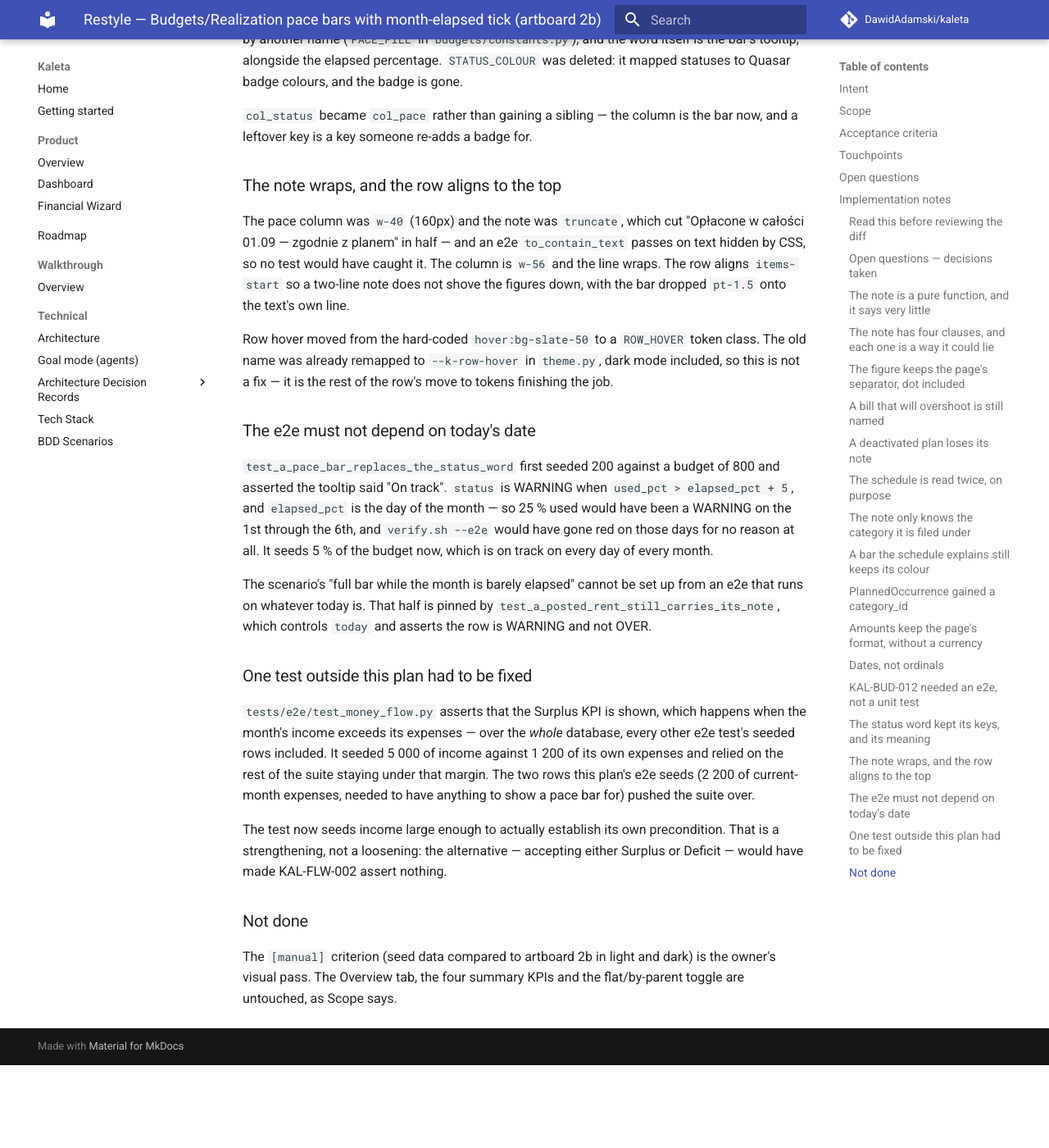
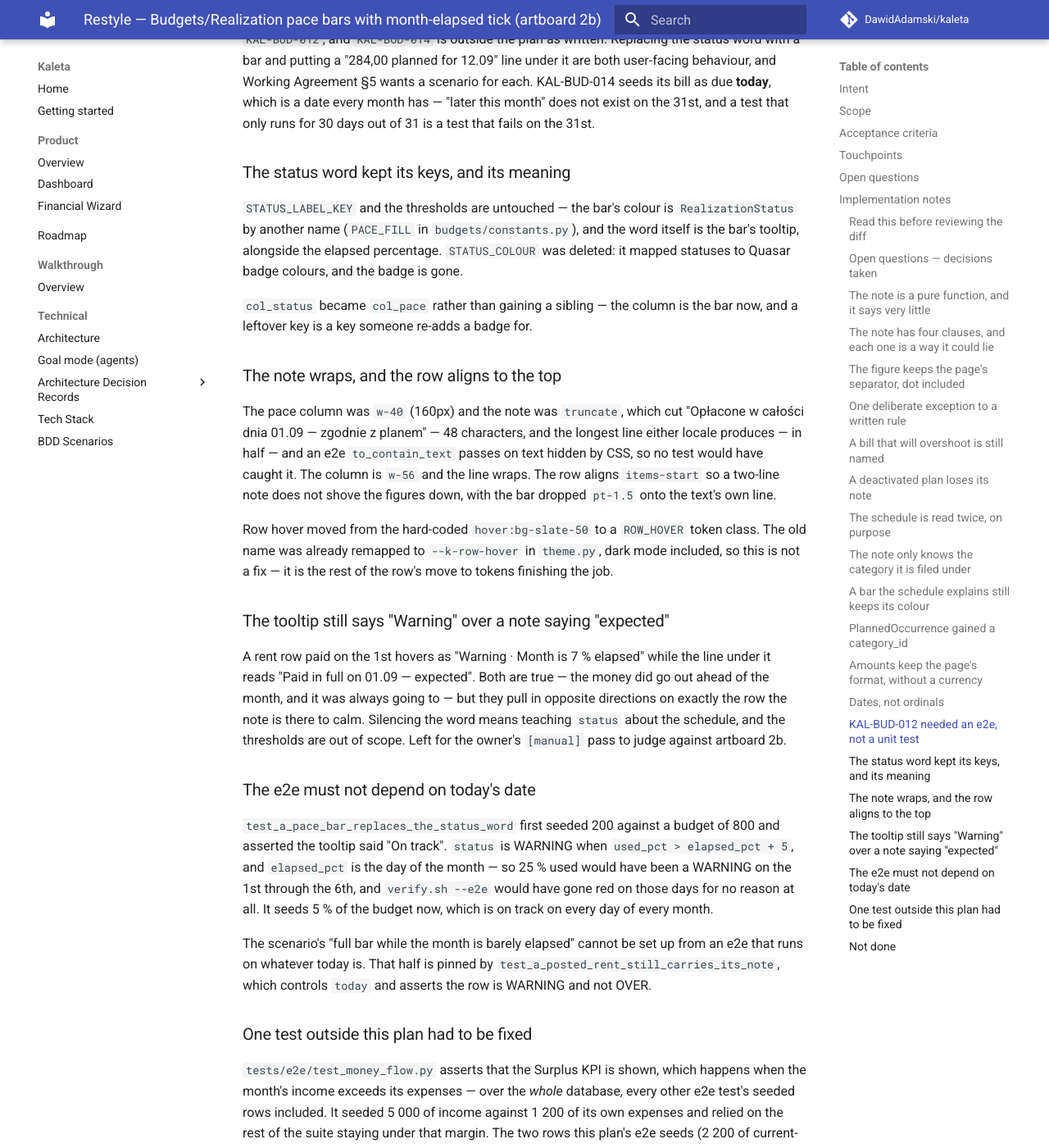
Before and after one commit to DawidAdamski/kaleta, an MkDocs documentation site: the page built from docs/plans/restyle-budgets-pace-bars.md, in a window 1280 px wide and 1400 px high, scrolled down 6120 px. Shown: the whole window at 82% size. Built offline with MkDocs 1.6.1 and Material for MkDocs 9.7.7, drawn with Linux system fonts in a browser that asks for light colours; comment, search, counter and statistics services are not loaded; before the commit the page ends 7419 px from its top, so only the background shows below that; some of the changed text lies outside the part shown.

Commit message:
docs(plans): record the rule this plan breaks, and why
A bare ValueError in a service is against AGENTS.md. The reason it is
here — a note built wrong is a bug, not a domain failure, and
ValidationError would have shown the user a sentence about note
internals — was only in a code comment, which is not where the next
reviewer looks before correcting it back.

Also notes the tooltip that still says "Warning" over a line saying
"expected", for the owner's visual pass, and quotes the Polish line at
its real length — the one the column was widened to hold.

Co-Authored-By: Claude Opus 5 (1M context) <noreply@anthropic.com>
Claude-Session: https://claude.ai/code/session_0152AYpRfMD2oD5sjv3sg3qi

```diff
--- a/docs/plans/restyle-budgets-pace-bars.md
+++ b/docs/plans/restyle-budgets-pace-bars.md
@@ -178,6 +178,17 @@ figure on the page does (Planned, Actual, Remaining, and the ledger), so the
 line matches its row rather than inventing a second convention. Locale-aware
 number formatting is an app-wide change, not a change to one 12px line.
 
+### One deliberate exception to a written rule
+
+AGENTS.md says services raise typed exceptions from `kaleta.exceptions` and
+**never** a bare `ValueError`. `RealizationNote.__post_init__` raises one
+anyway, and that is the point: the rule exists so a *domain* failure reaches
+the user as a toast or a 4xx, and a note constructed without its amount is
+not a domain failure — it is a bug in this module. `ValidationError` would
+have put "A planned-on note must carry the amount it names" in front of
+someone looking at their budget. Recorded here so the next reader does not
+correct it back.
+
 ### A bill that will overshoot is still named
 
 "Planned on" fires whenever the row is under budget, including when the
@@ -281,7 +292,8 @@ the bar now, and a leftover key is a key someone re-adds a badge for.
 ### The note wraps, and the row aligns to the top
 
 The pace column was `w-40` (160px) and the note was `truncate`, which cut
-"Opłacone w całości 01.09 — zgodnie z planem" in half — and an e2e
+"Opłacone w całości dnia 01.09 — zgodnie z planem" — 48 characters, and the
+longest line either locale produces — in half — and an e2e
 `to_contain_text` passes on text hidden by CSS, so no test would have caught
 it. The column is `w-56` and the line wraps. The row aligns `items-start` so
 a two-line note does not shove the figures down, with the bar dropped
@@ -291,6 +303,16 @@ Row hover moved from the hard-coded `hover:bg-slate-50` to a `ROW_HOVER`
 token class. The old name was already remapped to `--k-row-hover` in
 `theme.py`, dark mode included, so this is not a fix — it is the rest of the
 row's move to tokens finishing the job.
+
+### The tooltip still says "Warning" over a note saying "expected"
+
+A rent row paid on the 1st hovers as "Warning · Month is 7 % elapsed" while
+the line under it reads "Paid in full on 01.09 — expected". Both are true —
+the money did go out ahead of the month, and it was always going to — but
+they pull in opposite directions on exactly the row the note is there to
+calm. Silencing the word means teaching `status` about the schedule, and
+the thresholds are out of scope. Left for the owner's `[manual]` pass to
+judge against artboard 2b.
 
 ### The e2e must not depend on today's date
 
```
